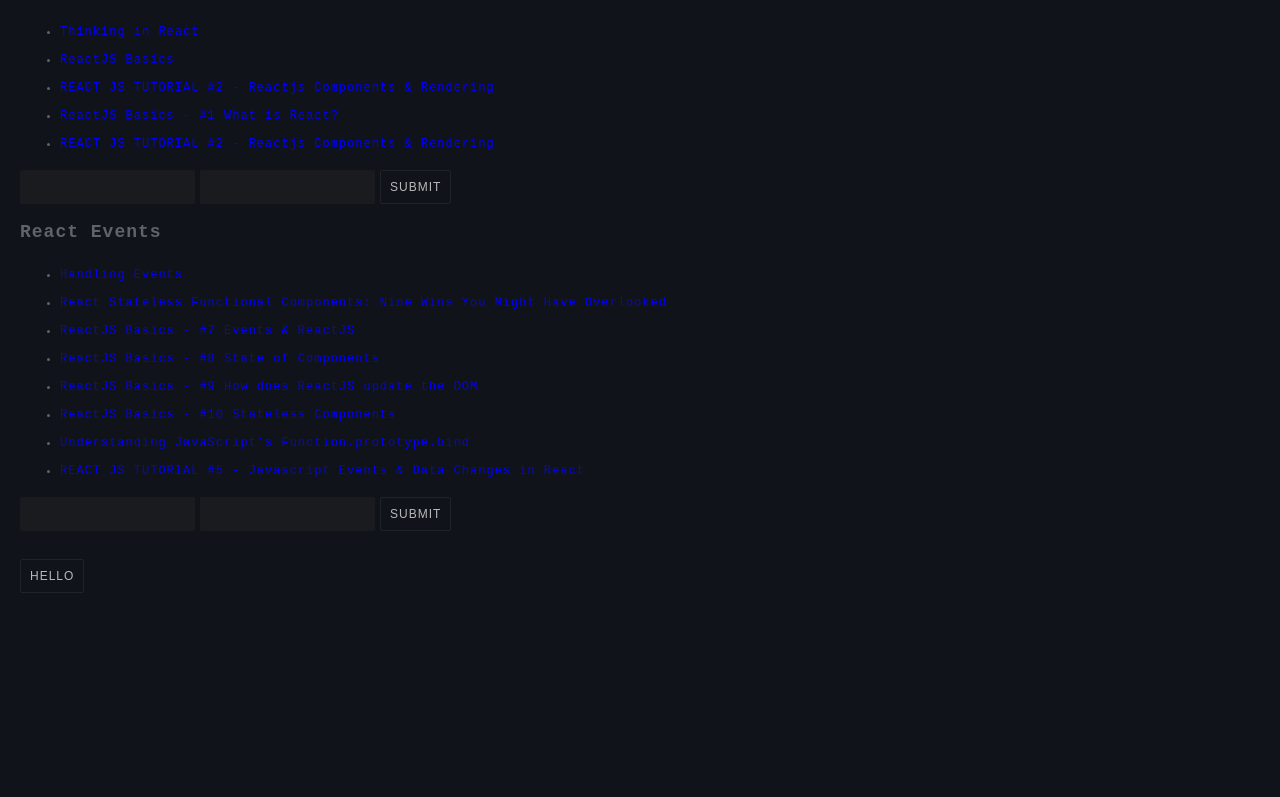
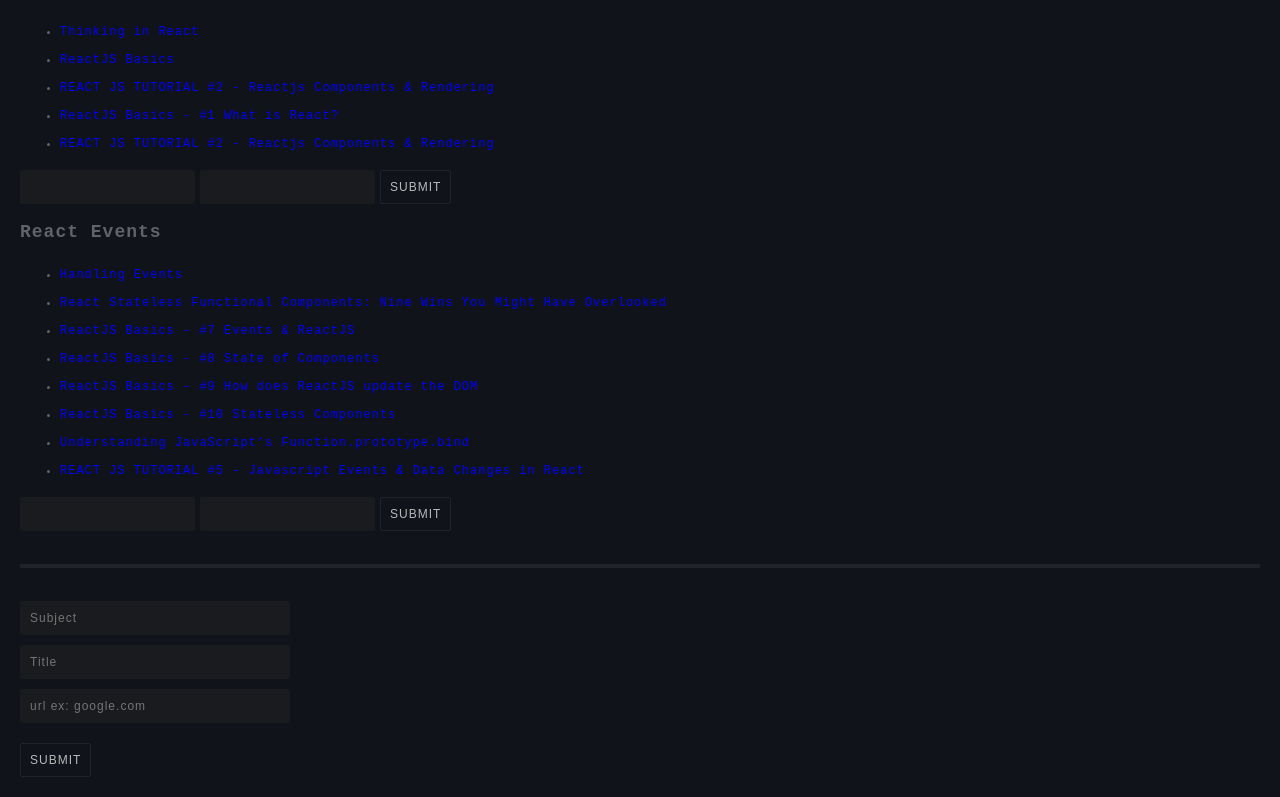
Before and after one commit to Roman-KO/notes, a React (Create React App) app: page / in a window 1280 px wide. Shown: the part 736-1533 px from the top of the page. Before the commit the page ends 1349 px from the top, so only its background shows below. Built offline with nearby package versions, Linux system fonts and the light colour scheme.

Commit message:
Added a new subject form

```diff
--- a/src/App.js
+++ b/src/App.js
@@ -4,45 +4,65 @@
 import resources from './resources.json';
 
 class App extends Component {
-    // Blueprint (features, parts, pieces)
     constructor(props) {
         super(props);
 
-        this.handleEventClick = this.handleEventClick.bind(this);
 
         // console.log(Json);
+
         this.state = {
-            resources: resources
+            resources: resources,
         }
 
+        this.handleEventClick = this.addNewSubject.bind(this);
         this.addNewResource = this.addNewResource.bind(this);
+        this.addNewSubject = this.addNewSubject.bind(this);
+        this.handleTypingNew = this.handleTypingNew.bind(this);
     }
 
     addNewResource(subject, x){
-        // const tempState = this.state;
-        // tempState.resources[subject].resources.push(x);
-        // this.setState(tempState);
-
         let tempState = this.state;
         tempState.resources[subject].resources.push(x);
         this.setState(tempState);
 
-        fetch('../resources.json', {
-            method: 'POST',
-            headers: {
-                'Accept': 'application/json',
-                'Content-Type': 'application/json',
-            },
-            body: JSON.stringify({
-                tempState
-            })
-        });
-
+        // fetch('../resources.json', {
+        //     method: 'POST',
+        //     headers: {
+        //         'Accept': 'application/json',
+        //         'Content-Type': 'application/json',
+        //     },
+        //     body: JSON.stringify({
+        //         tempState
+        //     })
+        // });
     }
 
-    handleEventClick() {
-        alert("Nope");
+    handleTypingNew(e) {
+		const target = e.target;
+		const value = target.value;
+		const name = target.name;
+
+		this.setState({
+			[e.target.name]: e.target.value
+		})
+	}
+
+    addNewSubject(e) {
+        e.preventDefault();
+
+        const tempState = this.state;
+        const newSubject = {
+            subject: this.state.subject,
+            resources: []
+        }
+
+        this.setState.tempState;
+        tempState.resources.push(newSubject);
+
+        console.log(tempState);
+        // console.log(newSubject);
     }
+
     render() {
         return (
             <div>
@@ -55,7 +75,37 @@
                     }
                 )}
                 <br />
-                <button onClick={this.handleEventClick}>Hello</button>
+                <hr />
+                <br />
+                <form className="new-form">
+					<label htmlFor="subject"></label>
+					<input
+						name="subject"
+                        onChange={this.handleTypingNew}
+						value={this.state.subject}
+						type="text"
+                        placeholder="Subject"
+					/>
+                    <label htmlFor="title"></label>
+                    <input
+                        name="title"
+                        onChange={this.handleTypingNew}
+                        value={this.state.title}
+                        type="text"
+                        placeholder="Title"
+                    />
+                    <label htmlFor="url"></label>
+					<input
+						name="url"
+						onChange={this.handleTypingNew}
+						value={this.state.url}
+						type="text"
+                        placeholder="url ex: google.com"
+					/>
+                    <button onClick={this.addNewSubject}>
+						Submit
+					</button>
+				</form>
             </div>
         );
     }
--- a/src/index.css
+++ b/src/index.css
@@ -60,3 +60,17 @@
     background: #202329;
     color: white;
 }
+hr {
+    heigth: 0px;
+    border: 0;
+    border-top: 4px solid #202329;
+    margin: 5px 0;
+}
+.new-form input {
+    margin-bottom: 10px;
+    display: block;
+    width: 250px;
+}
+.new-form button {
+    margin-top: 10px;
+}
```
